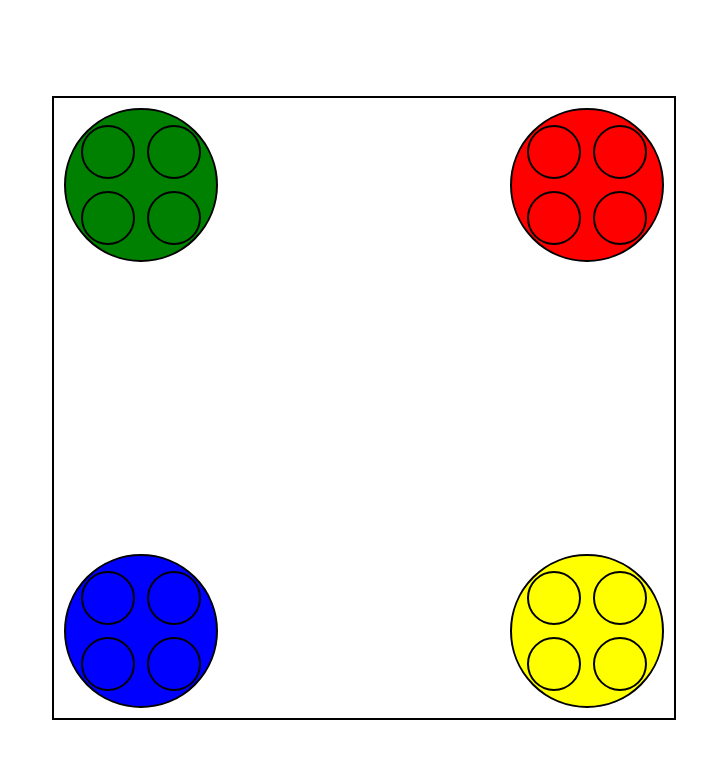
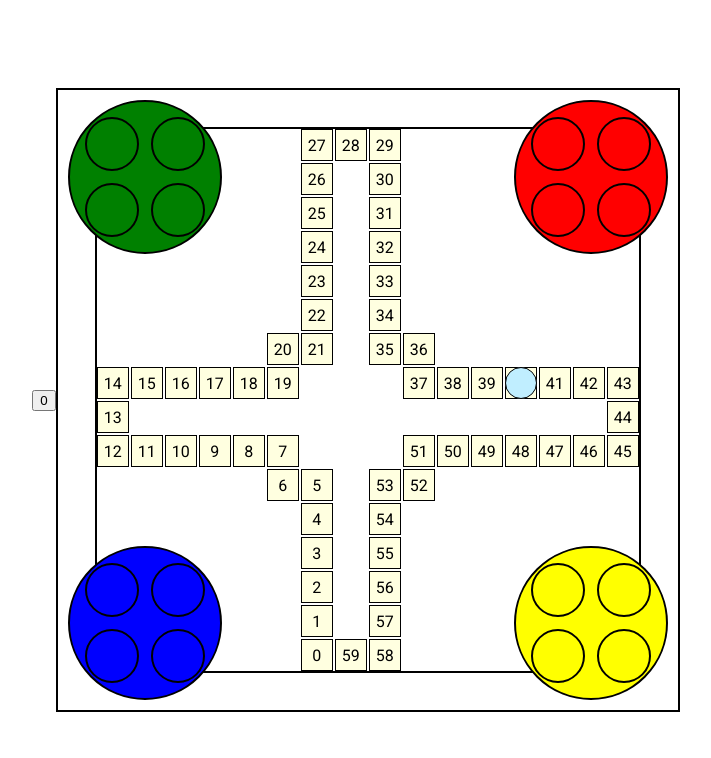
Before and after one commit to GustavoSouzinas/LUDO_GAME, an Angular app: page / in a window 1280 px wide. Shown: the top 758 px of the page, without its empty margins (284-995 px from the left). Built offline with nearby package versions, Linux system fonts and the light colour scheme.

Commit message:
Position logic finalized - Needs review...

```diff
--- a/angular.json
+++ b/angular.json
@@ -27,6 +27,7 @@
               }
             ],
             "styles": [
+              "@angular/material/prebuilt-themes/azure-blue.css",
               "src/styles.css"
             ],
             "scripts": []
@@ -85,6 +86,7 @@
               }
             ],
             "styles": [
+              "@angular/material/prebuilt-themes/azure-blue.css",
               "src/styles.css"
             ],
             "scripts": []
--- a/package.json
+++ b/package.json
@@ -10,10 +10,12 @@
   },
   "private": true,
   "dependencies": {
+    "@angular/cdk": "^19.2.19",
     "@angular/common": "^19.2.0",
     "@angular/compiler": "^19.2.0",
     "@angular/core": "^19.2.0",
     "@angular/forms": "^19.2.0",
+    "@angular/material": "^19.2.19",
     "@angular/platform-browser": "^19.2.0",
     "@angular/platform-browser-dynamic": "^19.2.0",
     "@angular/router": "^19.2.0",
--- a/src/app/app.component.ts
+++ b/src/app/app.component.ts
@@ -1,6 +1,7 @@
 import { Component } from '@angular/core';
 import { RouterOutlet } from '@angular/router';
 import { MainComponent } from "./main/main.component";
+import { CommonModule } from '@angular/common';
 
 @Component({
   selector: 'app-root',
--- a/src/app/main/main.component.css
+++ b/src/app/main/main.component.css
@@ -3,15 +3,49 @@
     position: relative;
     display: flex;
 
-    width: 100%;
-    max-width: 600px;
-    height: 100%;
-    max-height: 600px;
+    align-items: center;
+    justify-content: center;
+
+    width: 600px;
+    height: 600px;
 
 
     padding: 10px;
     border: 2px solid black;
 
+}
+
+.tabuleiro {
+  display: grid;
+  grid-template-columns: repeat(15, 34px);
+  grid-template-rows: repeat(15, 34px);
+  gap: 0px;
+  border: 2px solid black;
+  margin: auto;
+}
+
+.casa {
+  width: 30px;
+  height: 30px;
+  border: 1px solid #000;
+  display: flex;
+  justify-content: center;
+  align-items: center;
+  background-color: lightyellow;
+}
+
+.peca{
+    display: flex;
+    justify-content: center;
+    align-items: center;
+    width: 100%;
+    max-width: 30px;
+    height: 100%;
+    max-height: 30px;
+    border: 1px solid black;
+    background-color: rgb(192, 238, 255);
+    border-radius: 50%;
+    z-index: 2;
 }
 
 .circle{
--- a/src/app/main/main.component.html
+++ b/src/app/main/main.component.html
@@ -1,5 +1,8 @@
 <div class="container">
+
+    <button (click)="DiceRoll()">{{DiceResult}}</button>
     <div class="square">
+
         <div class="circle top_left green">
             <div class="playercircle top_left_inside"></div>
             <div class="playercircle top_right_inside"></div>
@@ -13,17 +16,29 @@
             <div class="playercircle bottom_left_inside"></div>
             <div class="playercircle bottom_right_inside"></div>
         </div>
+
         <div class="circle bottom_left blue">
             <div class="playercircle top_left_inside"></div>
             <div class="playercircle top_right_inside"></div>
             <div class="playercircle bottom_left_inside"></div>
             <div class="playercircle bottom_right_inside"></div>
         </div>
+
         <div class="circle bottom_right yellow">
             <div class="playercircle top_left_inside"></div>
             <div class="playercircle top_right_inside"></div>
             <div class="playercircle bottom_left_inside"></div>
             <div class="playercircle bottom_right_inside"></div>
         </div>
+
+
+        <div class="tabuleiro">
+            <div class="casa" *ngFor="let space of spaces" [style.gridRow]="space.row + 1" [style.gridColumn]="space.col + 1">
+                {{space.id}}
+            </div>
+            <div class="peca" [ngStyle]="{'grid-row': currentSpace.row + 1, 'grid-column': currentSpace.col + 1}"></div>
+
+        </div>
+
     </div>
 </div>
--- a/src/app/main/main.component.ts
+++ b/src/app/main/main.component.ts
@@ -1,11 +1,100 @@
-import { Component } from '@angular/core';
+import { Component, OnInit } from '@angular/core';
+import { CommonModule, NgStyle } from "@angular/common";
+import { FormsModule } from '@angular/forms';
 
 @Component({
   selector: 'app-main',
-  imports: [],
+  imports: [NgStyle, CommonModule, FormsModule],
   templateUrl: './main.component.html',
   styleUrl: './main.component.css'
 })
-export class MainComponent {
+export class MainComponent implements OnInit{
+
+currentId = 40;
+
+DiceResult: number = 0;
+
+DiceRoll(){
+
+this.DiceResult = Math.floor(Math.random()* 6) + 1;
 
 }
+
+get currentSpace(){
+    return this.spaces.find(space => space.id === this.currentId) || {id:0, row:0, col:0};
+}
+
+spaces: {id: number, row: number, col: number}[] = []
+
+  ngOnInit(): void {
+  this.createSpaces();
+}
+
+  createSpaces(){
+
+  this.spaces.push({ id: 0, row: 15, col: 6 });
+  this.spaces.push({ id: 1, row: 14, col: 6 });
+  this.spaces.push({ id: 2, row: 13, col: 6 });
+  this.spaces.push({ id: 3, row: 12, col: 6 });
+  this.spaces.push({ id: 4, row: 11, col: 6 });
+  this.spaces.push({ id: 5, row: 10, col: 6 });
+  this.spaces.push({ id: 6, row: 10, col: 5 });
+  this.spaces.push({ id: 7, row: 9, col: 5 });
+  this.spaces.push({ id: 8, row: 9, col: 4 });
+  this.spaces.push({ id: 9, row: 9, col: 3 });
+  this.spaces.push({ id: 10, row: 9, col: 2 });
+  this.spaces.push({ id: 11, row: 9, col: 1 });
+  this.spaces.push({ id: 12, row: 9, col: 0 });
+  this.spaces.push({ id: 13, row: 8, col: 0 });
+  this.spaces.push({ id: 14, row: 7, col: 0 });
+  this.spaces.push({ id: 15, row: 7, col: 1 });
+  this.spaces.push({ id: 16, row: 7, col: 2 });
+  this.spaces.push({ id: 17, row: 7, col: 3 });
+  this.spaces.push({ id: 18, row: 7, col: 4 });
+  this.spaces.push({ id: 19, row: 7, col: 5 });
+  this.spaces.push({ id: 20, row: 6, col: 5 });
+  this.spaces.push({ id: 21, row: 6, col: 6 });
+  this.spaces.push({ id: 22, row: 5, col: 6 });
+  this.spaces.push({ id: 23, row: 4, col: 6 });
+  this.spaces.push({ id: 24, row: 3, col: 6 });
+  this.spaces.push({ id: 25, row: 2, col: 6 });
+  this.spaces.push({ id: 26, row: 1, col: 6 });
+  this.spaces.push({ id: 27, row: 0, col: 6 });
+  this.spaces.push({ id: 28, row: 0, col: 7 });
+  this.spaces.push({ id: 29, row: 0, col: 8 });
+  this.spaces.push({ id: 30, row: 1, col: 8 });
+  this.spaces.push({ id: 31, row: 2, col: 8 });
+  this.spaces.push({ id: 32, row: 3, col: 8 });
+  this.spaces.push({ id: 33, row: 4, col: 8 });
+  this.spaces.push({ id: 34, row: 5, col: 8 });
+  this.spaces.push({ id: 35, row: 6, col: 8 });
+  this.spaces.push({ id: 36, row: 6, col: 9 });
+  this.spaces.push({ id: 37, row: 7, col: 9 });
+  this.spaces.push({ id: 38, row: 7, col: 10 });
+  this.spaces.push({ id: 39, row: 7, col: 11 });
+  this.spaces.push({ id: 40, row: 7, col: 12 });
+  this.spaces.push({ id: 41, row: 7, col: 13 });
+  this.spaces.push({ id: 42, row: 7, col: 14 });
+  this.spaces.push({ id: 43, row: 7, col: 15 });
+  this.spaces.push({ id: 44, row: 8, col: 15 });
+  this.spaces.push({ id: 45, row: 9, col: 15 });
+  this.spaces.push({ id: 46, row: 9, col: 14 });
+  this.spaces.push({ id: 47, row: 9, col: 13 });
+  this.spaces.push({ id: 48, row: 9, col: 12 });
+  this.spaces.push({ id: 49, row: 9, col: 11 });
+  this.spaces.push({ id: 50, row: 9, col: 10 });
+  this.spaces.push({ id: 51, row: 9, col: 9 });
+  this.spaces.push({ id: 52, row: 10, col: 9 });
+  this.spaces.push({ id: 53, row: 10, col: 8 });
+  this.spaces.push({ id: 54, row: 11, col: 8 });
+  this.spaces.push({ id: 55, row: 12, col: 8 });
+  this.spaces.push({ id: 56, row: 13, col: 8 });
+  this.spaces.push({ id: 57, row: 14, col: 8 });
+  this.spaces.push({ id: 58, row: 15, col: 8 });
+  this.spaces.push({ id: 59, row: 15, col: 7 });
+
+  }
+
+
+
+}
--- a/src/index.html
+++ b/src/index.html
@@ -6,8 +6,10 @@
   <base href="/">
   <meta name="viewport" content="width=device-width, initial-scale=1">
   <link rel="icon" type="image/x-icon" href="favicon.ico">
+  <link href="https://fonts.googleapis.com/css2?family=Roboto:wght@300;400;500&display=swap" rel="stylesheet">
+  <link href="https://fonts.googleapis.com/icon?family=Material+Icons" rel="stylesheet">
 </head>
-<body>
+<body class="mat-typography">
   <app-root></app-root>
 </body>
 </html>
--- a/src/styles.css
+++ b/src/styles.css
@@ -1 +1,4 @@
 /* You can add global styles to this file, and also import other style files */
+
+html, body { height: 100%; }
+body { margin: 0; font-family: Roboto, "Helvetica Neue", sans-serif; }
```
Also changed, not shown: 1 other file (tests, documents, lock files or other folders).
